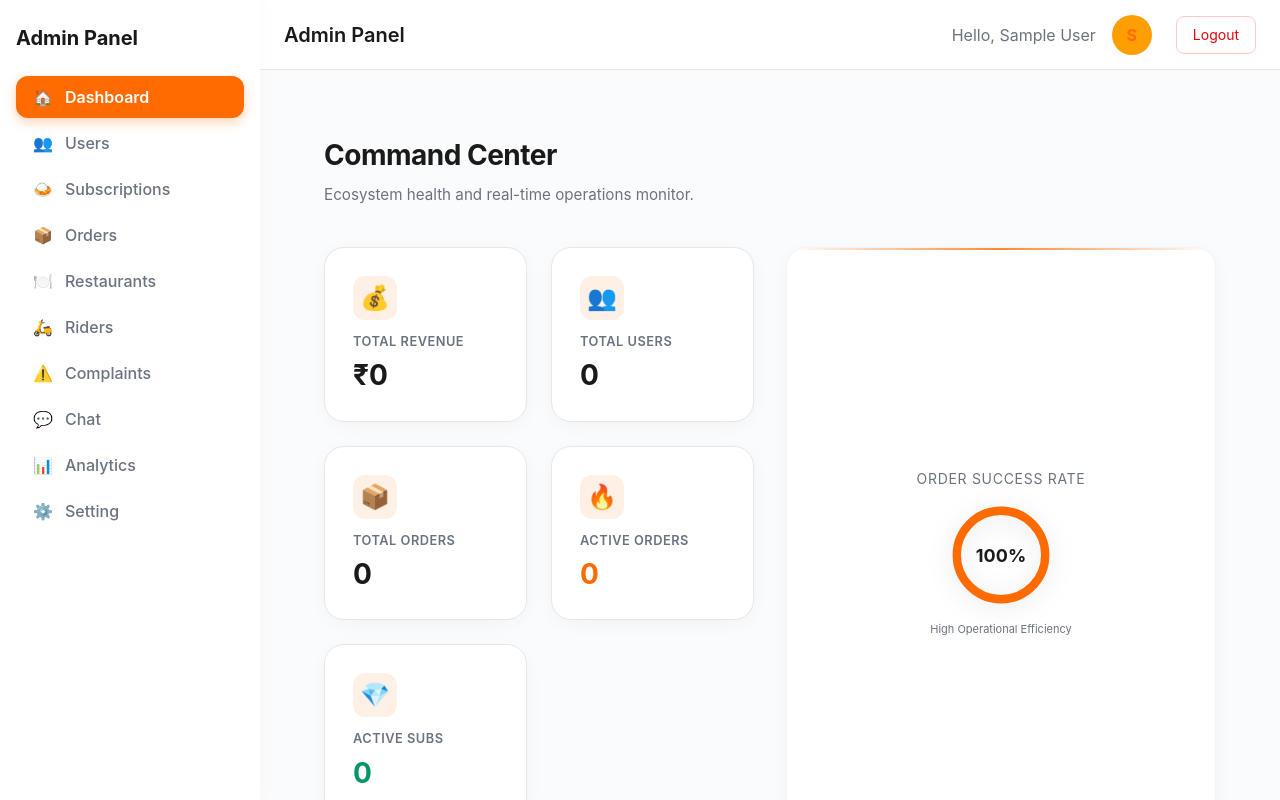
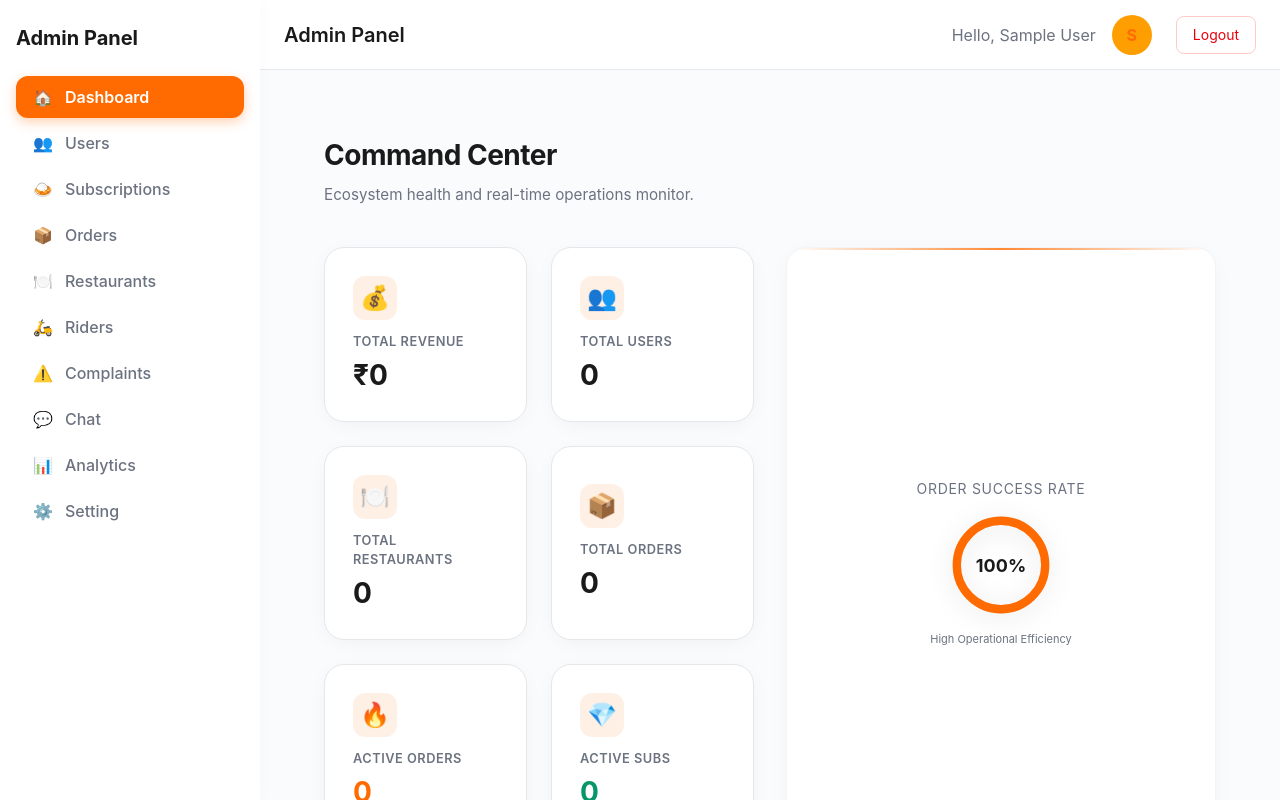
Before and after one commit to Devang-ai/MaaKiRasoi-Admin, a React (Vite) app: page / in a window 1280 px wide. Built offline with nearby package versions, Linux system fonts and the light colour scheme; no server answers; sample sign-in values are in the browser's storage.

Commit message:
feat: Total restaurants on dashboard

```diff
--- a/src/pages/Dashboard.jsx
+++ b/src/pages/Dashboard.jsx
@@ -101,6 +101,11 @@ export default function Dashboard() {
                         <h3>{stats.users || '0'}</h3>
                     </div>
                     <div className="stat-card">
+                        <div className="stat-icon">🍽️</div>
+                        <p className="stat-title">Total Restaurants</p>
+                        <h3>{stats.restaurants || '0'}</h3>
+                    </div>
+                    <div className="stat-card">
                         <div className="stat-icon">📦</div>
                         <p className="stat-title">Total Orders</p>
                         <h3>{stats.orders || '0'}</h3>
```
